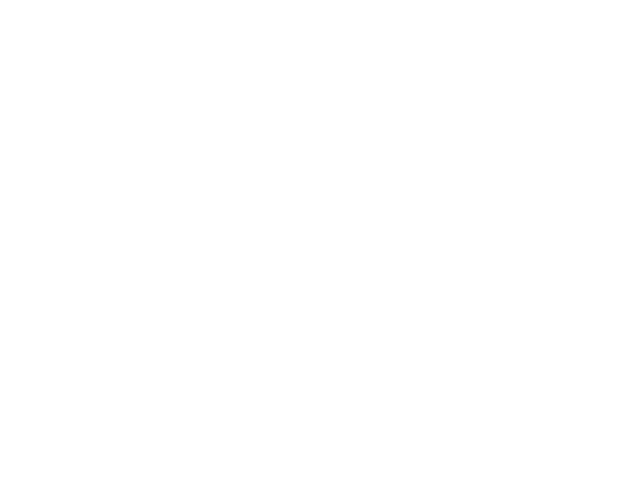
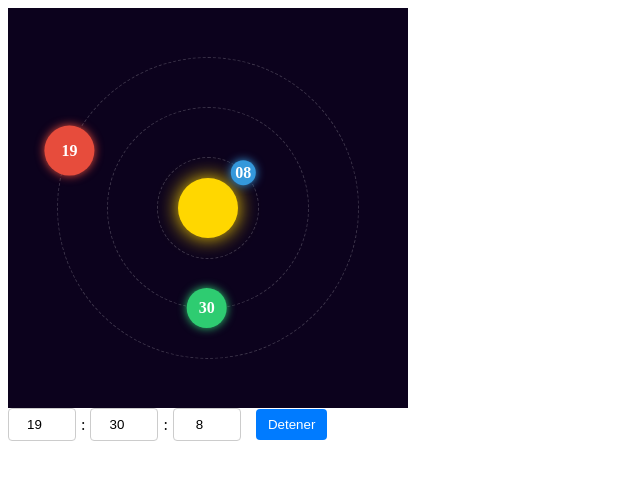
Before and after one commit to NecronX24/clocks-angular, an Angular app: page /testStar in a window 1280 px wide. Before the commit this address led to /. Shown: the top 480 px of the page, without its empty margins (0-640 px from the left). Built offline with nearby package versions, Linux system fonts and the light colour scheme.

Commit message:
feat: se añade reloj de órbita (reloj de estrellas)

```diff
--- a/src/app/app.routes.ts
+++ b/src/app/app.routes.ts
@@ -4,11 +4,13 @@
 import { TimeInputComponentTest } from './time-input/time-input.component.specs';
 import { AnalogClockComponent } from './analog-clock/analog-clock.component';
 import { DigitalHourglassClockComponent } from './digital-hourglass/digital-hourglass-clock.component';
+import { StarClockComponent } from './star-clock/star-clock.component';
 
 export const routes: Routes =
 [
     {path: '', component: SessionComponent},
     {path: 'testInput', component: TimeInputComponentTest},
     {path: 'testAnalog', component: AnalogClockComponent},
-    {path: 'tH', component: DigitalHourglassClockComponent},
+    {path: 'testHourglass', component: DigitalHourglassClockComponent},
+    {path: 'testStar', component: StarClockComponent},
 ];
--- /dev/null
+++ b/src/app/star-clock/star-clock.component.css
@@ -0,0 +1,61 @@
+.clock-container {
+  position: relative;
+  width: 400px;
+  height: 400px;
+  background-color: #0c021d;
+}
+
+.sun {
+  position: absolute;
+  top: 50%;
+  left: 50%;
+  transform: translate(-50%, -50%);
+  width: 60px;
+  height: 60px;
+  background-color: #FFD700;
+  border-radius: 50%;
+  box-shadow: 0 0 20px #FFD700;
+}
+
+.orbit {
+  position: absolute;
+  top: 50%;
+  left: 50%;
+  transform: translate(-50%, -50%);
+  border: 1px dashed rgba(255, 255, 255, 0.2);
+  border-radius: 50%;
+}
+
+.planet {
+  position: absolute;
+  top: 50%;
+  left: 50%;
+  border-radius: 50%;
+  display: flex;
+  align-items: center;
+  justify-content: center;
+  font-weight: bold;
+  color: white;
+  transition: transform 1s linear;
+}
+
+.hour-planet {
+  background-color: #E74C3C;
+  box-shadow: 0 0 10px #E74C3C;
+  width: 50px;
+  height: 50px;
+}
+
+.minute-planet {
+    background-color: #2ECC71;
+    box-shadow: 0 0 10px #2ECC71;
+    width: 40px;
+    height: 40px;
+}
+
+.second-planet {
+    background-color: #3498DB;
+    box-shadow: 0 0 10px #3498DB;
+    width: 25px;
+    height: 25px;
+}
--- /dev/null
+++ b/src/app/star-clock/star-clock.component.html
@@ -0,0 +1,25 @@
+<div class="clock-container">
+
+  <div class="sun"></div>
+
+  <div class="orbit" style="width: 300px; height: 300px;"></div>
+  <div class="orbit" style="width: 200px; height: 200px;"></div>
+  <div class="orbit" style="width: 100px; height: 100px;"></div>
+
+  <div class="planet hour-planet" [ngStyle]="getPlanetPosition(hourAngle, 150)">
+      {{ currentHour }}
+    </div>
+
+    <div class="planet minute-planet" [ngStyle]="getPlanetPosition(minuteAngle, 100)">
+    {{ currentMinute }}
+</div>
+
+  <div class="planet second-planet" [ngStyle]="getPlanetPosition(secondAngle, 50)">
+      {{ currentSecond }}
+    </div>
+</div>
+<app-time-input
+    (hourUpdated)="onHourUpdate($event)"
+    (minuteUpdated)="onMinuteUpdate($event)"
+    (secondUpdated)="onSecondUpdate($event)">
+</app-time-input>
--- /dev/null
+++ b/src/app/star-clock/star-clock.component.ts
@@ -0,0 +1,57 @@
+import { Component, OnInit } from '@angular/core';
+import { CommonModule } from '@angular/common';
+import { TimeInputComponent } from '../time-input/time-input.component';
+
+@Component({
+  selector: 'app-star-clock',
+  standalone: true,
+  imports: [CommonModule, TimeInputComponent],
+  templateUrl: './star-clock.component.html',
+  styleUrls: ['./star-clock.component.css']
+})
+export class StarClockComponent implements OnInit {
+  currentHour: string = '0';
+  currentMinute: string = '0';
+  currentSecond: string = '0';
+
+  hourAngle: number = 0;
+  minuteAngle: number = 0;
+  secondAngle: number = 0;
+
+  private animationFrameId: number = 0;
+
+  ngOnInit(): void {
+    this.animate();
+  }
+
+  onHourUpdate(time: string) {
+    this.currentHour = time;
+  }
+
+  onMinuteUpdate(time: string) {
+    this.currentMinute = time;
+  }
+
+  onSecondUpdate(time: string) {
+    this.currentSecond = time;
+  }
+
+  private animate(): void {
+    const hours = parseInt(this.currentHour) || 0;
+    const minutes = parseInt(this.currentMinute) || 0;
+    const seconds = parseInt(this.currentSecond) || 0;
+
+    this.hourAngle = (hours*60 + minutes) / 4;
+    this.minuteAngle = (minutes*60 + seconds) /10  ;
+    this.secondAngle = seconds * 6;
+
+    this.animationFrameId = requestAnimationFrame(() => this.animate());
+  }
+
+  getPlanetPosition(angle: number, distance: number): any {
+    const radian = (angle - 90) * (Math.PI / 180);
+    return {
+      transform: `translate(-50%, -50%) translate(${distance * Math.cos(radian)}px, ${distance * Math.sin(radian)}px)`
+    };
+  }
+}
```
